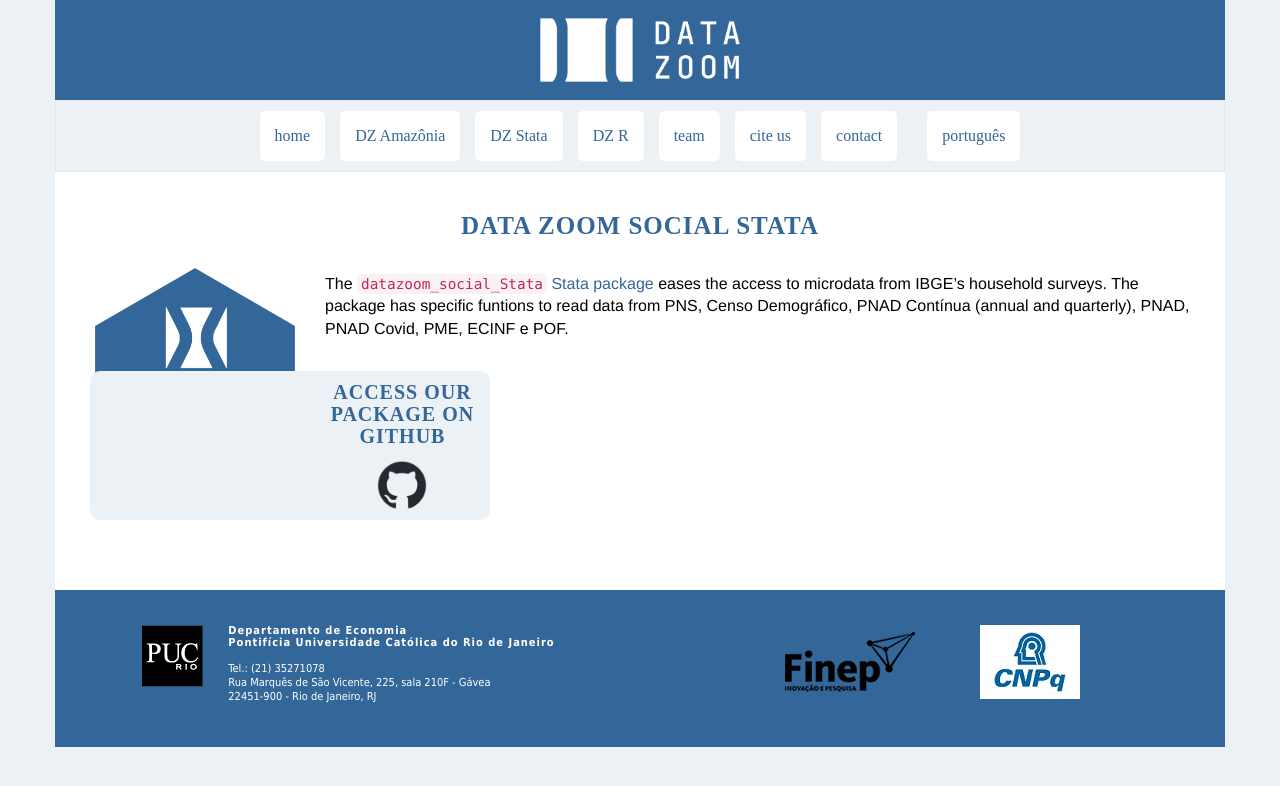
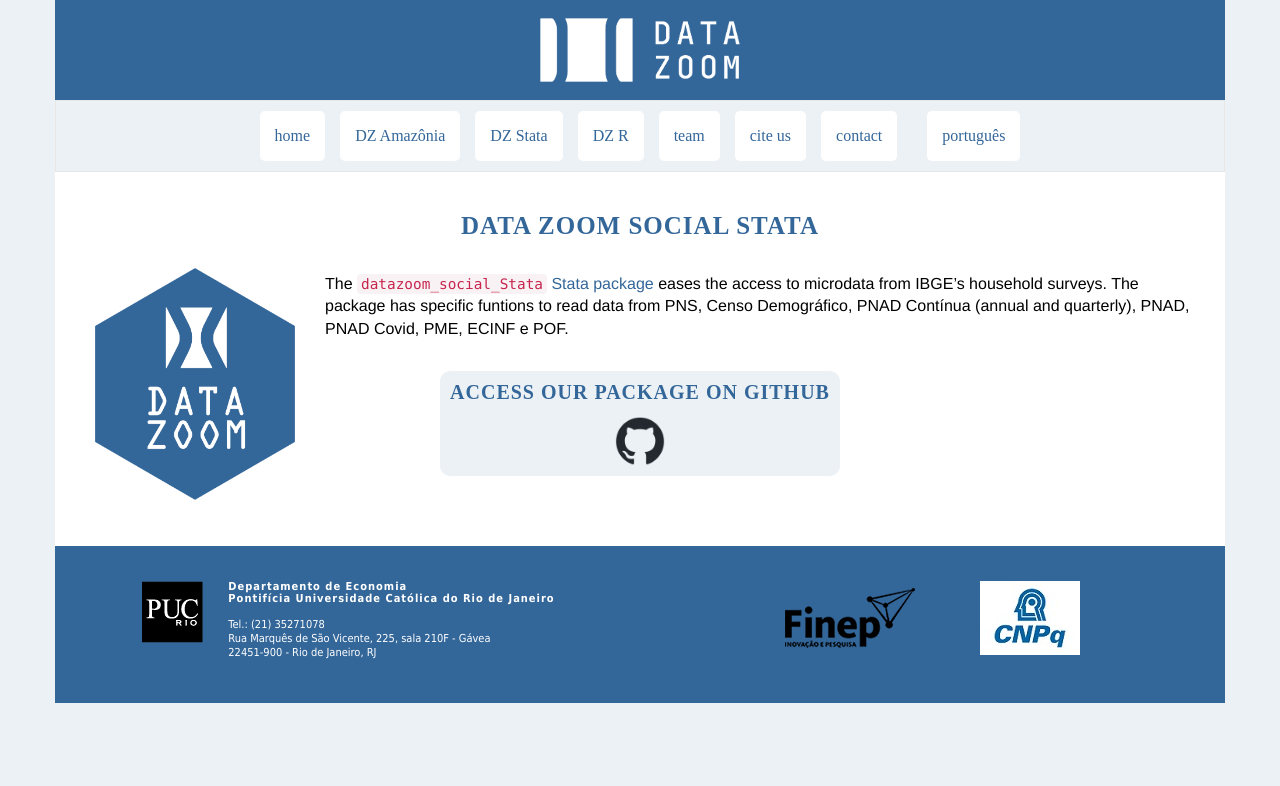
Before and after one commit to datazoompuc/datazoompuc.github.io, a Jekyll site: the page built from en/dz_stata.md, in a window 1280 px wide. Shown: the top 786 px of the page. Built offline with Jekyll 4.4.1, drawn with Linux system fonts in a browser that asks for light colours; nearby versions of some CDN libraries; some web fonts are replaced.

Commit message:
switch margins to padding

```diff
--- a/assets/css/style.css
+++ b/assets/css/style.css
@@ -539,9 +539,9 @@
             border-radius: 10px;
             background-color: #ecf1f5;
             text-align: center;
-            padding: 10px;
+            padding: 10px 10px;
             display: block;
-            margin: 10px 10px 10px 10px;
+            margin: 10px auto;
             width: fit-content;
             max-width: 90vw;
         }
```
